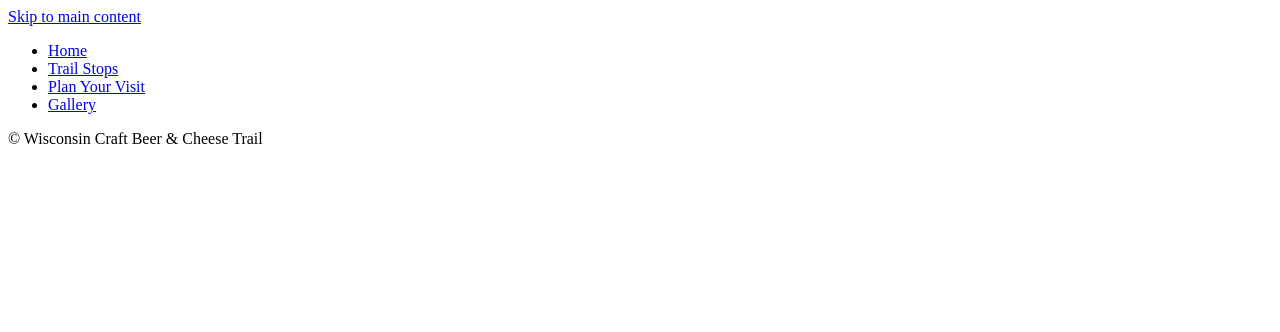
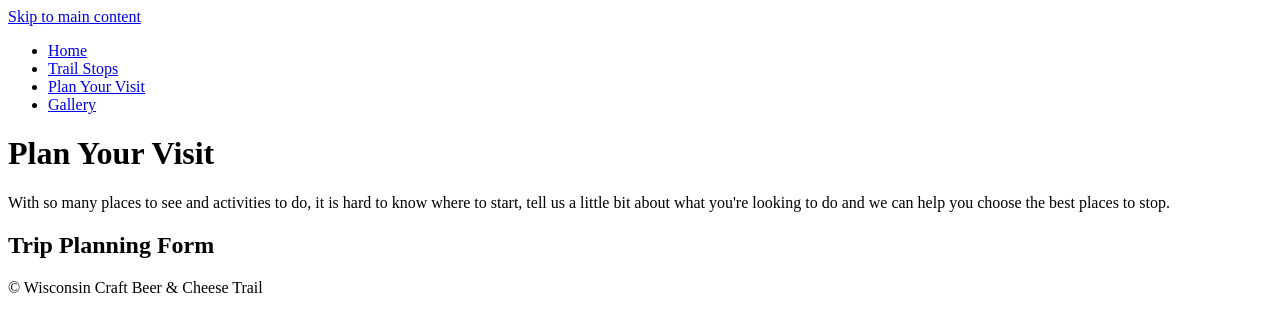
Before and after one commit to jk23-dev/Checkpoint2, a plain HTML site: page plan-your-visit.html in a window 1280 px wide. Drawn offline with Linux system fonts and the light colour scheme.

Commit message:
add h1 p and h2 element to plan-your-visit.html

```diff
--- a/plan-your-visit.html
+++ b/plan-your-visit.html
@@ -17,7 +17,12 @@
 						</ul>
 					</nav>
 				</header>
-				<main id="main"></main>
+				<main id="main">
+					<h1>Plan Your Visit</h1>
+					<p>With so many places to see and activities to do, it is hard to know where to start, tell us a little bit about what you're looking to do and we can help you choose the best places to stop.</p>
+					<h2>Trip Planning Form</h2>
+
+				</main>
 				<footer><p>&copy; Wisconsin Craft Beer & Cheese Trail</p></footer>
 			</body>
 	</html>
```
